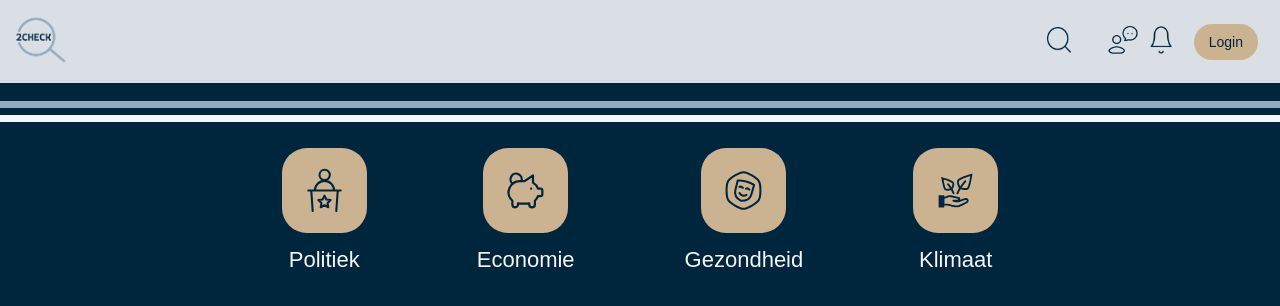
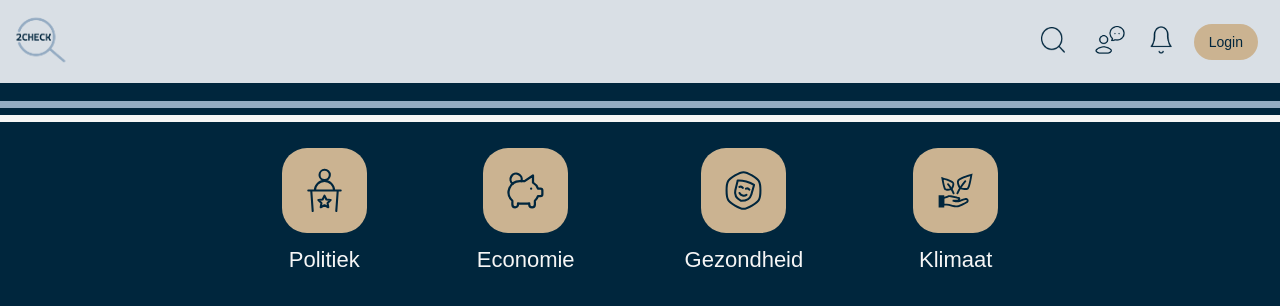
Before and after one commit to IsabelDH/lab2, a PHP site: page /lab2/index.php in a window 1280 px wide; the page is wider, and only the part inside the window is pictured. Shown: the top 306 px of that part. Run offline with PHP 8.4, Linux system fonts and the light colour scheme; some web fonts are replaced.

Commit message:
nav beter gemaakt

```diff
--- a/styles/general.css
+++ b/styles/general.css
@@ -51,7 +51,7 @@ p {
 }
 
 #searchIcon img {
-  margin-right: 25px;
+  margin-right: 23px;
 }
 
 .search-bar {
@@ -104,6 +104,12 @@ input {
   transform: translateX(-20px);
 }
 
+#vragen{
+  margin-left: -5px;
+  margin-right: 25px;
+}
+
+
 .footer {
   background-color: rgba(147, 172, 194, 0.25);
   border-top: 6px solid #00263d;
```
